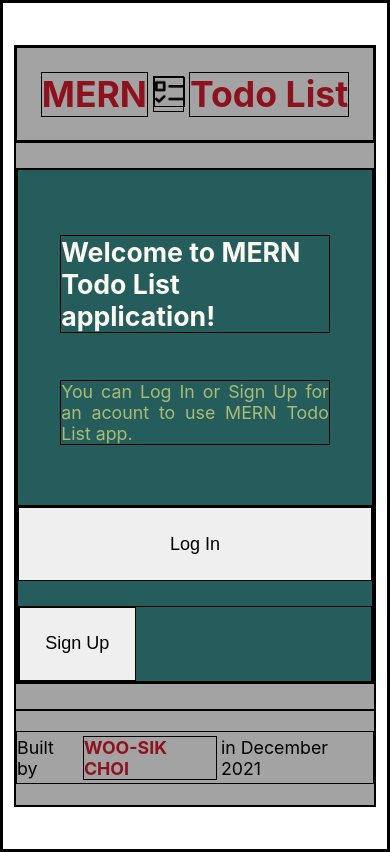
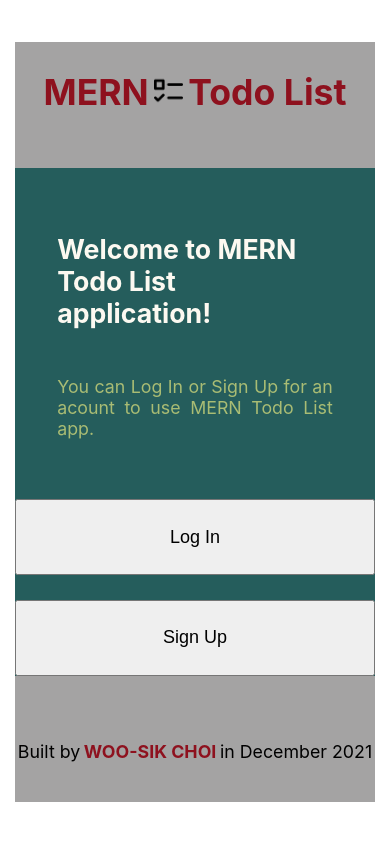
Before and after one commit to dvlprwchoi/mern-tdl, a React (Create React App) app: page / in a window 390 px wide. Built offline with nearby package versions, Linux system fonts and the light colour scheme.

Commit message:
Fix login button width

```diff
--- a/src/App.css
+++ b/src/App.css
@@ -1,6 +1,6 @@
-* {
+/* * {
   border: 1px solid black;
-}
+} */
 
 [theme='light'] {
   --background-color: #a4a3a3;
--- a/src/components/Welcome/Welcome.css
+++ b/src/components/Welcome/Welcome.css
@@ -50,6 +50,7 @@
 
   .login-button,
   .signup-button {
+    width: 100%;
     padding: 3vh;
     font-size: large;
   }
```
